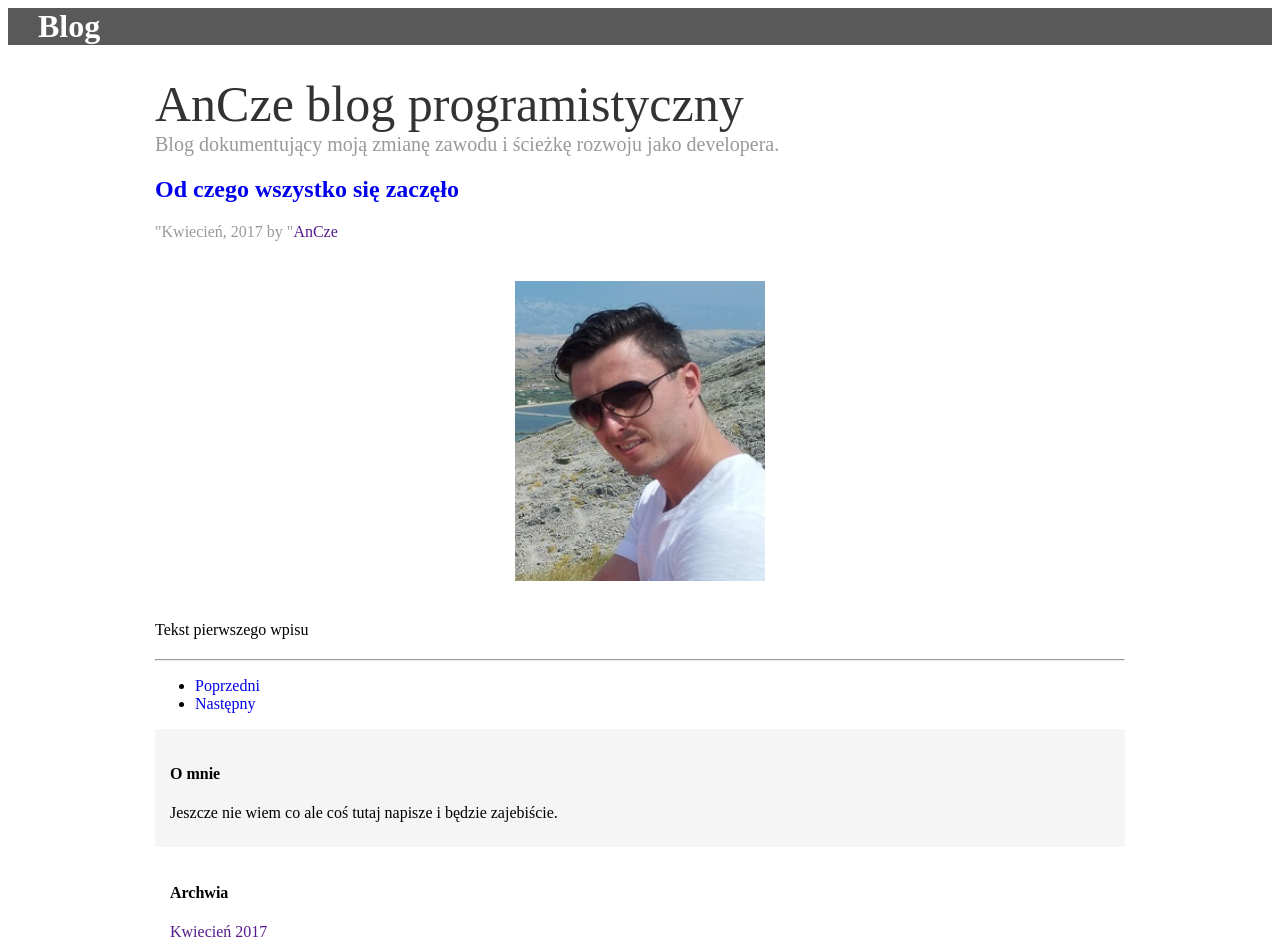
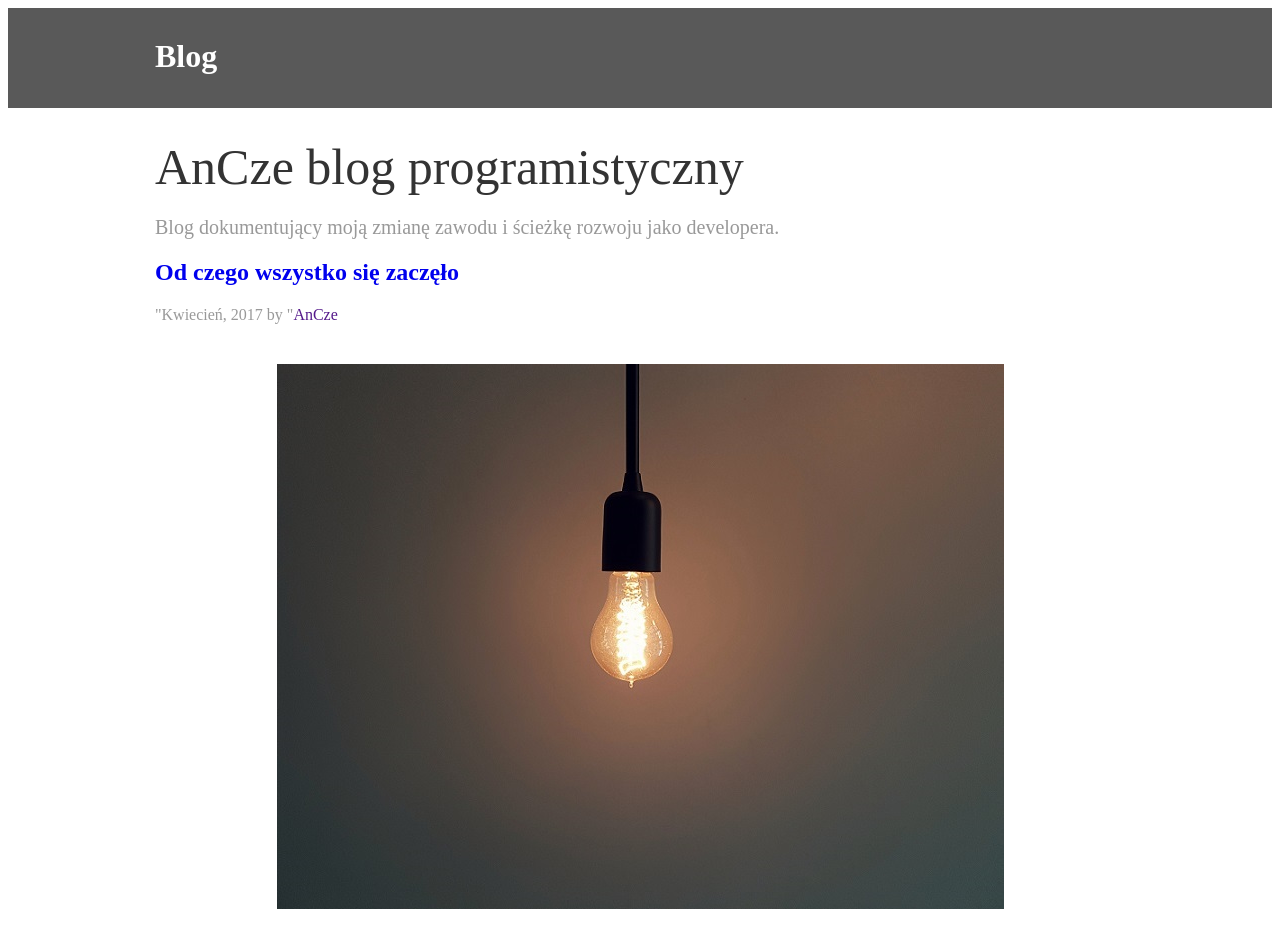
Before and after one commit to AnCze/AnCze.github.io, a website: page src/app/blog/blog.component.html in a window 1280 px wide. Shown: the top 946 px of the page. Drawn offline with Linux system fonts and the light colour scheme; files whose address does not match are found by name.

Commit message:
Blog and about me in progress

```diff
--- a/src/app/blog/blog.component.css
+++ /dev/null
@@ -1,76 +0,0 @@
-.masthead {
-    background-color: #595959;
-}
-
-.masthead-text {
-    margin: 0 0 0 30px;
-    color: #FFFFFF;
-}
-
-a {
-    text-decoration: none;
-}
-
-a:hover {
-    color: #00c8d7;
-}
-
-p {
-    margin: 0 0 10px 0;
-}
-
-h1 {
-    text-align: left;
-    margin: 0;
-}
-
-.container {
-    width: 970px;
-    padding-right: 15px;
-    padding-left: 15px;
-    margin-left: auto;
-    margin-right: auto;
-    font-size: 16px;
-}
-
-.blog-title {
-    margin-top: 30px;
-    margin-bottom: 0;
-    font-size: 50px;
-    font-weight: normal;
-    color: #333;
-    text-align: left;
-}
-
-.blog-description {
-    font-size: 20px;
-    color: #999;
-}
-
-.blogPostMeta {
-    margin-bottom: 40px;
-    color: #999;
-}
-
-.blogPostContent {
-    margin-top: 40px;
-    margin-bottom: 20px;
-}
-
-img {
-    display: block;
-    margin: auto;
-}
-
-.sidebarModuleAbout {
-    background-color: #f5f5f5;
-}
-
-.sidebarModule {
-    padding: 15px;
-}
-
-.listUnstyled {
-    list-style: none;
-    padding-left: 0;
-}
--- a/src/app/blog/blog.component.html
+++ b/src/app/blog/blog.component.html
@@ -1,11 +1,11 @@
 <head>
     <link rel="icon" href="../../favicon.ico">
-    <link href="blog.component.css" rel="stylesheet">
+    <link href="../../styles.css" rel="stylesheet">
 </head>
 
 <body>
     <div class="masthead">
-        <div class="masthead-text">
+        <div class="masthead-text mastheadContainer">
             <h1>Blog</h1>
         </div>
     </div>
@@ -23,7 +23,7 @@
                         <p class="blogPostMeta">"Kwiecień, 2017 by "<a href="">AnCze</a></p>
                     </header>
                     <div>
-                        <img src="app/images/aF.jpg" alt="Photo" width="250" height="300" align="middle">
+                        <img src="app/images/ideaPhoto.jpg" alt="Photo" align="middle">
                     </div>
                     <div class="blogPostContent">
                         <p>Tekst pierwszego wpisu</p>
@@ -42,7 +42,7 @@
                     <h4>O mnie</h4>
                     <p>Jeszcze nie wiem co ale coś tutaj napisze i będzie zajebiście.</p>
                 </div>
-                <div class="sidebarModule">
+                <div class="sidebarModule sidebarModuleForArchiwa">
                     <h4>Archwia</h4>
                     <ol class="listUnstyled">
                         <li><a href="">Kwiecień 2017</a></li>
--- a/src/app/blog/blog.component.ts
+++ b/src/app/blog/blog.component.ts
@@ -3,7 +3,6 @@ import { Component } from '@angular/core';
 @Component({
     selector: 'sm-blog',
     templateUrl: 'app/blog/blog.component.html',
-    styleUrls: ['app/blog/blog.component.css']
 })
 
 export class BlogComponent {
--- a/src/styles.css
+++ b/src/styles.css
@@ -1,8 +1,3 @@
-h1 {
-    font-family: Arial, Helvetica, sans-serif;
-    font-size: 250%;
-}
-
 .bootstrapOverrides {
     color: #595959;
 }
@@ -15,3 +10,93 @@ h1 {
     padding: 10px;
     font-weight: 800;
 }
+
+.masthead {
+    background-color: #595959;
+    height: 100px;
+}
+
+.masthead-text {
+    color: #FFFFFF;
+}
+
+.mastheadContainer {
+    width: 970px;
+    padding: 30px 15px;
+    margin-left: auto;
+    margin-right: auto;
+}
+
+a {
+    text-decoration: none;
+}
+
+a:hover {
+    color: #00c8d7;
+}
+
+h1 {
+    text-align: left;
+    margin: 0;
+}
+
+.container {
+    width: 970px;
+    padding-right: 15px;
+    padding-left: 15px;
+    margin-left: auto;
+    margin-right: auto;
+    font-size: 16px;
+}
+
+.blog-title {
+    margin-top: 30px;
+    margin-bottom: 0;
+    font-size: 50px;
+    font-weight: normal;
+    color: #333;
+    text-align: left;
+}
+
+.blog-description {
+    font-size: 20px;
+    color: #999;
+}
+
+.blogPostMeta {
+    margin-bottom: 40px;
+    color: #999;
+}
+
+.blogPostContent {
+    margin-top: 40px;
+    margin-bottom: 20px;
+}
+
+img {
+    display: block;
+    margin: auto;
+    max-width: 100%;
+    max-height: 100%;
+}
+
+.sidebarModuleAbout {
+    background-color: #f5f5f5;
+}
+
+.sidebarModule {
+    padding: 15px;
+}
+
+.sidebarModuleForArchiwa {
+    padding-top: 45px;
+}
+
+.listUnstyled {
+    list-style: none;
+    padding-left: 0;
+}
+
+.aboutMeAdjustment {
+    padding: 60px 0px;
+}
```
Also changed, not shown: src/app/aboutMe/aboutMe.component.html (+23 -0 lines), src/app/contact/contact.component.html (+15 -0 lines), src/app/images/ancze.jpg (renamed from src/app/images/aF.jpg), src/app/images/ideaPhoto.jpg (added).
